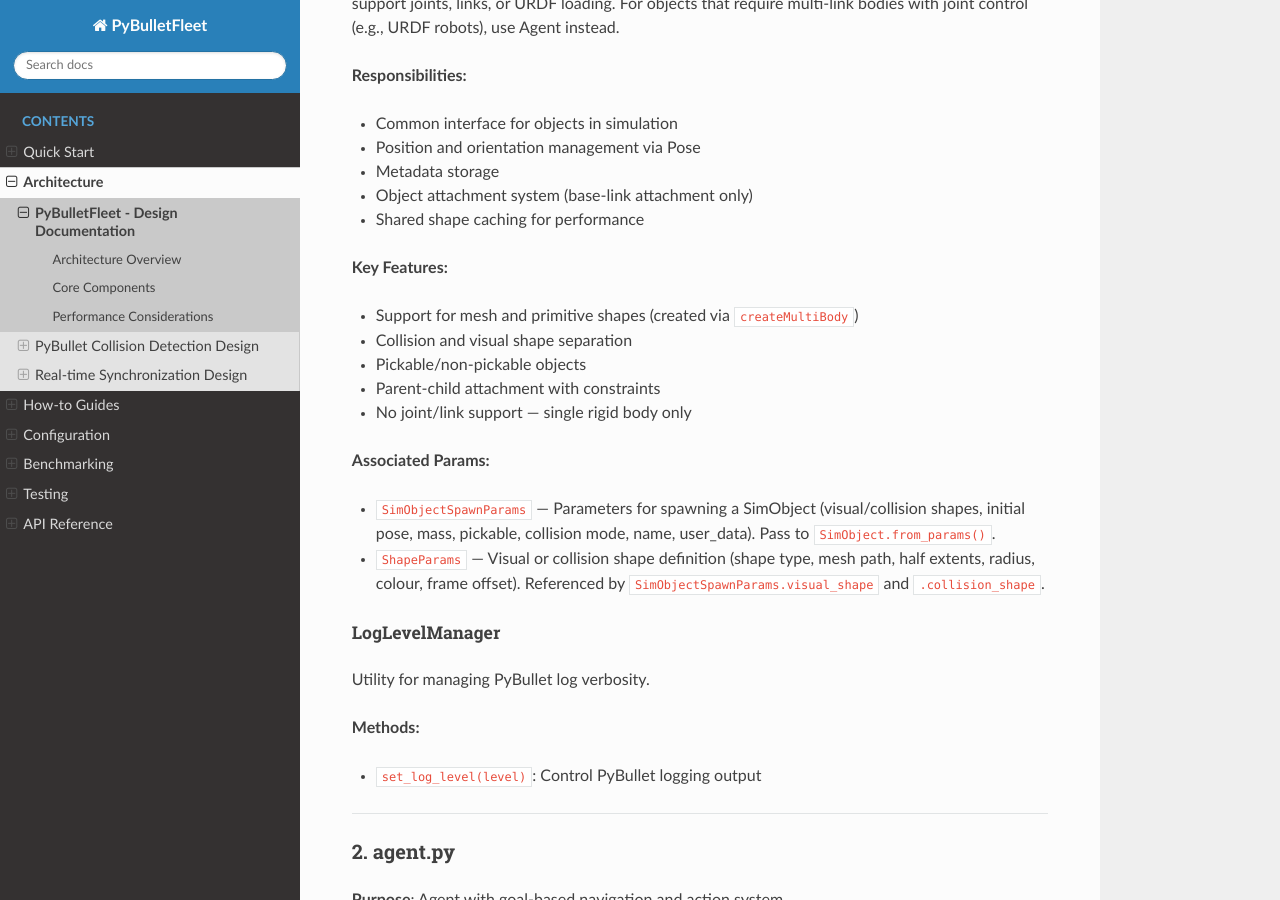
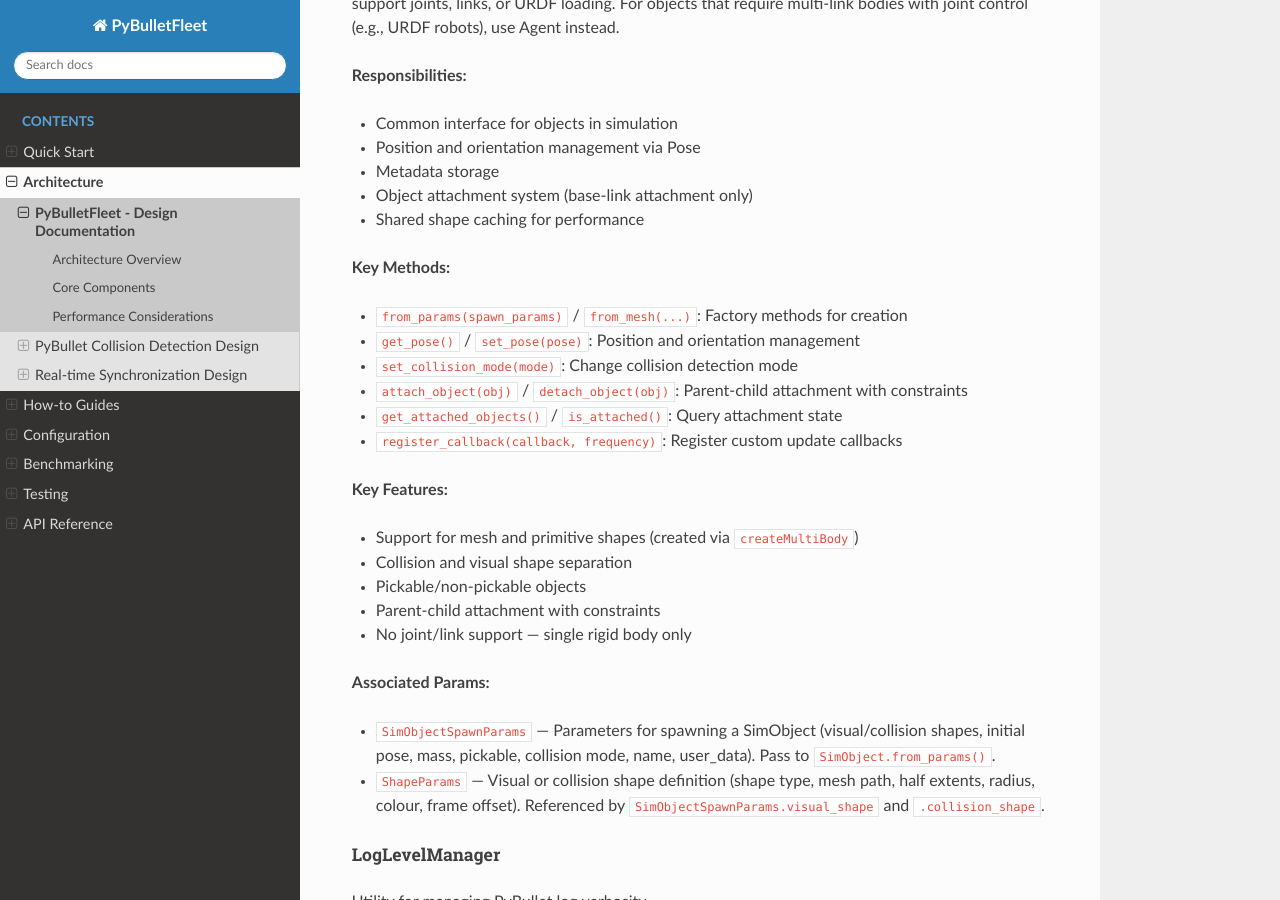
Before and after one commit to yuokamoto/PyBulletFleet, a Sphinx documentation site: the page built from docs/architecture/overview.md, in a window 1280 px wide and 900 px high, scrolled down 1844 px. Built offline with Sphinx 7.4.7 and the Read the Docs theme 3.1.0, drawn with Linux system fonts in a browser that asks for light colours.

Commit message:
docs: add Key Methods section to SimObject in architecture overview

```diff
--- a/docs/architecture/overview.md
+++ b/docs/architecture/overview.md
@@ -72,6 +72,14 @@
 - Metadata storage
 - Object attachment system (base-link attachment only)
 - Shared shape caching for performance
+
+**Key Methods:**
+- `from_params(spawn_params)` / `from_mesh(...)`: Factory methods for creation
+- `get_pose()` / `set_pose(pose)`: Position and orientation management
+- `set_collision_mode(mode)`: Change collision detection mode
+- `attach_object(obj)` / `detach_object(obj)`: Parent-child attachment with constraints
+- `get_attached_objects()` / `is_attached()`: Query attachment state
+- `register_callback(callback, frequency)`: Register custom update callbacks
 
 **Key Features:**
 - Support for mesh and primitive shapes (created via `createMultiBody`)
```
